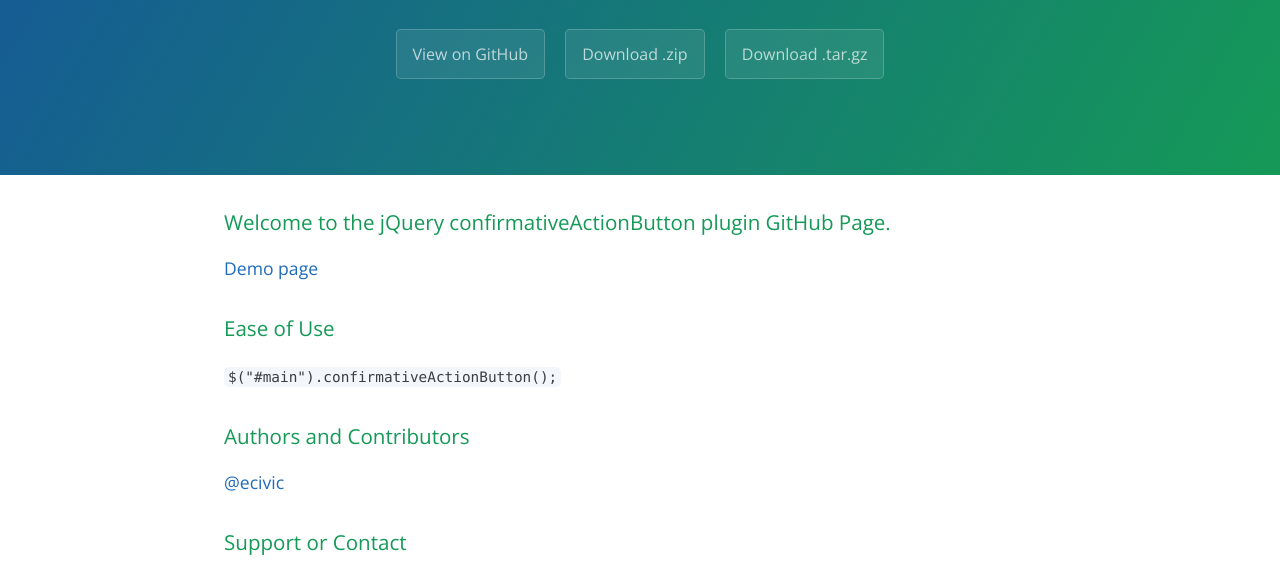
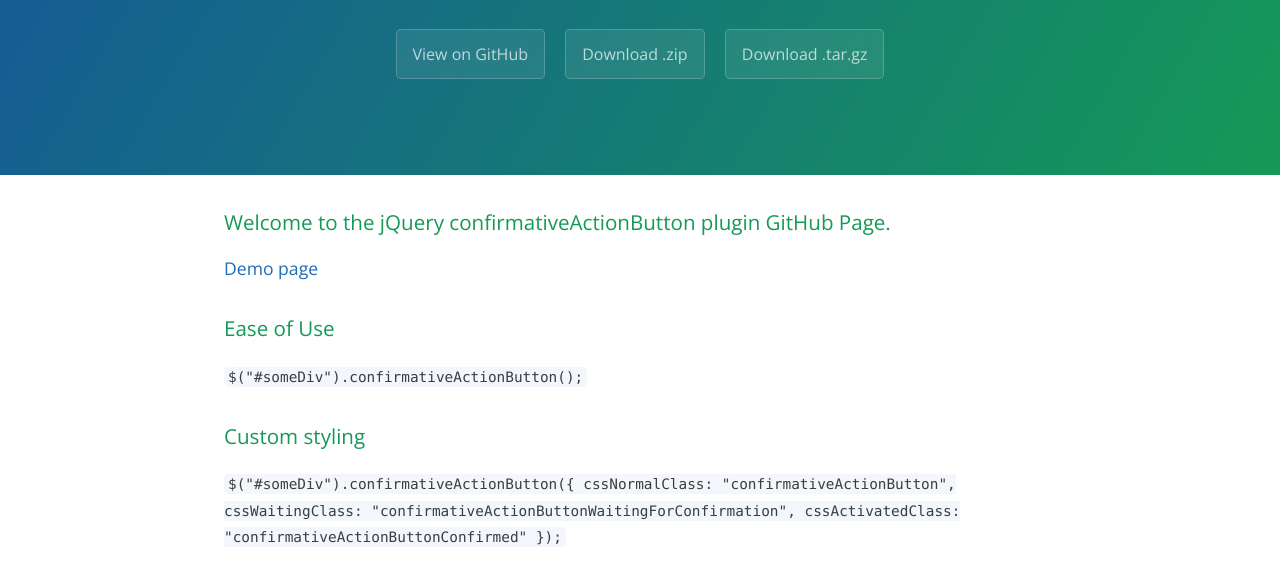
Before and after one commit to Toocat/ConfirmationButton, a plain HTML site: page index.html in a window 1280 px wide. Shown: the part 208-781 px from the top of the page. Drawn offline with nearby package versions, Linux system fonts and the light colour scheme.

Commit message:
Create gh-pages branch via GitHub

```diff
--- a/index.html
+++ b/index.html
@@ -27,7 +27,16 @@
 <h3>
 <a id="ease-of-use" class="anchor" href="#ease-of-use" aria-hidden="true"><span aria-hidden="true" class="octicon octicon-link"></span></a>Ease of Use</h3>
 
-<p><code>$("#main").confirmativeActionButton();</code></p>
+<p><code>$("#someDiv").confirmativeActionButton();</code></p>
+
+<h3>
+<a id="custom-styling" class="anchor" href="#custom-styling" aria-hidden="true"><span aria-hidden="true" class="octicon octicon-link"></span></a>Custom styling</h3>
+
+<p><code>$("#someDiv").confirmativeActionButton({
+                    cssNormalClass: "confirmativeActionButton",
+                    cssWaitingClass: "confirmativeActionButtonWaitingForConfirmation",
+                    cssActivatedClass: "confirmativeActionButtonConfirmed"
+});</code></p>
 
 <h3>
 <a id="authors-and-contributors" class="anchor" href="#authors-and-contributors" aria-hidden="true"><span aria-hidden="true" class="octicon octicon-link"></span></a>Authors and Contributors</h3>
--- a/params.json
+++ b/params.json
@@ -1 +1 @@
-{"name":"ConfirmativeActionButton","tagline":"jQuery confirmativeActionButton plugin","body":"### Welcome to the jQuery confirmativeActionButton plugin GitHub Page.\r\n[Demo page](https://cdn.rawgit.com/Toocat/ConfirmativeActionButton/master/ConfirmativeActionButton/public_html/demo.html)\r\n\r\n### Ease of Use\r\n`$(\"#main\").confirmativeActionButton();`\r\n\r\n### Authors and Contributors\r\n@ecivic\r\n\r\n### Support or Contact\r\nedo.civic@mail.com.","google":"","note":"Don't delete this file! It's used internally to help with page regeneration."}
+{"name":"ConfirmativeActionButton","tagline":"jQuery confirmativeActionButton plugin","body":"### Welcome to the jQuery confirmativeActionButton plugin GitHub Page.\r\n[Demo page](https://cdn.rawgit.com/Toocat/ConfirmativeActionButton/master/ConfirmativeActionButton/public_html/demo.html)\r\n\r\n### Ease of Use\r\n`$(\"#someDiv\").confirmativeActionButton();`\r\n\r\n### Custom styling\r\n`$(\"#someDiv\").confirmativeActionButton({\r\n                    cssNormalClass: \"confirmativeActionButton\",\r\n                    cssWaitingClass: \"confirmativeActionButtonWaitingForConfirmation\",\r\n                    cssActivatedClass: \"confirmativeActionButtonConfirmed\"\r\n});`\r\n\r\n### Authors and Contributors\r\n@ecivic\r\n\r\n### Support or Contact\r\nedo.civic@mail.com.","google":"","note":"Don't delete this file! It's used internally to help with page regeneration."}
```
